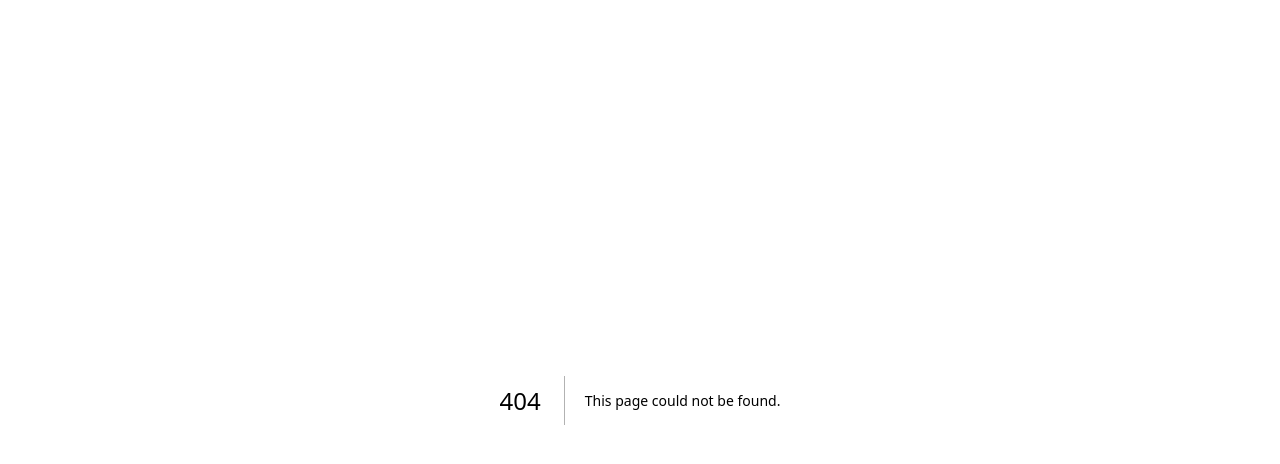
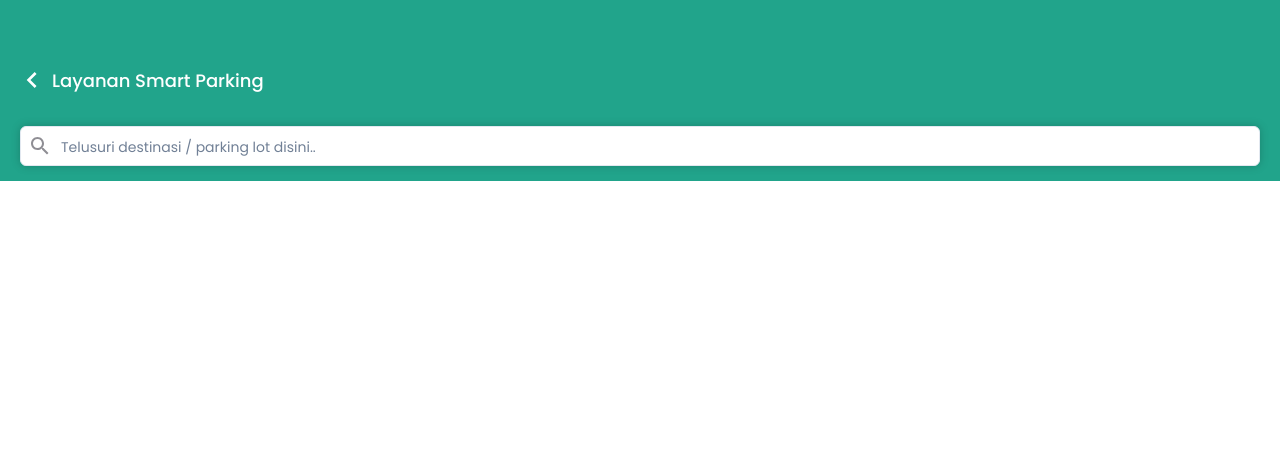
Before and after one commit to riandyhasan/Jogja-Smart-Service, a Next.js app in the folder fe/: page /smart-parking in a window 1280 px wide. Before the commit this address had no page. Shown: the top 464 px of the page. Built offline with nearby package versions, Linux system fonts and the light colour scheme.

Commit message:
chore: adding GreenHeader component

```diff
--- a/fe/package.json
+++ b/fe/package.json
@@ -10,9 +10,11 @@
   },
   "dependencies": {
     "@chakra-ui/react": "^2.4.2",
-    "@emotion/react": "^11",
-    "@emotion/styled": "^11",
+    "@emotion/react": "^11.10.5",
+    "@emotion/styled": "^11.10.5",
     "@fontsource/poppins": "^4.5.10",
+    "@mui/icons-material": "^5.10.16",
+    "@mui/material": "^5.10.16",
     "framer-motion": "^6",
     "next": "13.0.5",
     "react": "18.2.0",
--- /dev/null
+++ b/fe/pages/smart-parking/index.js
@@ -0,0 +1,7 @@
+import GreenHeader from '../../src/components/GreenHeader';
+
+const SmartParking = () => {
+  return <GreenHeader searchBar={true} />;
+};
+
+export default SmartParking;
--- /dev/null
+++ b/fe/src/components/CustomIcon/index.js
@@ -0,0 +1,17 @@
+import { Flex } from '@chakra-ui/react';
+import colours from '../../../styles/colours';
+
+const CustomIcon = ({ iconComp, containerSize, onClick }) => {
+  return (
+    <Flex
+      alignItems={'center'}
+      justifyContent={'center'}
+      w={containerSize ?? '24px'}
+      cursor={'pointer'}
+      onClick={onClick}>
+      {iconComp}
+    </Flex>
+  );
+};
+
+export default CustomIcon;
--- /dev/null
+++ b/fe/src/components/GreenHeader/index.js
@@ -0,0 +1,65 @@
+import { Box, Flex, Input, InputGroup, InputLeftElement, Text } from '@chakra-ui/react';
+import colours from '../../../styles/colours';
+import CustomIcon from '../CustomIcon';
+import KeyboardArrowLeftIcon from '@mui/icons-material/KeyboardArrowLeft';
+import SearchIcon from '@mui/icons-material/Search';
+import ShareIcon from '@mui/icons-material/Share';
+import IosShareIcon from '@mui/icons-material/IosShare';
+import { useRouter } from 'next/router';
+
+const GreenHeader = ({ searchBar }) => {
+  const router = useRouter();
+
+  return (
+    <Box bg={colours.custom3} padding={`64px 20px ${searchBar ? '15px' : '8px'} 20px`}>
+      {searchBar ? (
+        <>
+          <Flex marginBottom={'30px'} alignItems={'center'}>
+            <CustomIcon
+              iconComp={<KeyboardArrowLeftIcon sx={{ fontSize: 32, color: 'white' }} />}
+              onClick={() => {
+                router.back();
+              }}
+            />
+            <Text fontSize={'18px'} color={'white'} fontWeight={'medium'} marginLeft={'8px'}>
+              Layanan Smart Parking
+            </Text>
+          </Flex>
+          <Flex justifyContent={'center'}>
+            <InputGroup w={'full'}>
+              <InputLeftElement
+                pointerEvents='none'
+                children={<SearchIcon sx={{ fontSize: 24, color: colours.placeholder }} />}
+              />
+              <Input
+                type='text'
+                placeholder='Telusuri destinasi / parking lot disini..'
+                bg={'white'}
+                focusBorderColor={colours.custom4}
+                sx={{ filter: 'drop-shadow(0px 0px 4px rgba(0, 0, 0, 0.2))' }}
+                _placeholder={{ fontSize: '14px' }}
+              />
+            </InputGroup>
+          </Flex>
+        </>
+      ) : (
+        <>
+          <Flex alignItems={'center'} justifyContent={'space-between'}>
+            <CustomIcon
+              iconComp={<KeyboardArrowLeftIcon sx={{ fontSize: 32, color: 'white' }} />}
+              onClick={() => {
+                router.back();
+              }}
+            />
+            <Text fontSize={'20px'} color={'white'} fontWeight={'medium'} marginBottom={'8px'}>
+              Layanan Smart Parking
+            </Text>
+            <CustomIcon iconComp={<IosShareIcon sx={{ fontSize: 24, color: 'white' }} />} />
+          </Flex>
+        </>
+      )}
+    </Box>
+  );
+};
+
+export default GreenHeader;
--- a/fe/src/components/ServiceCard/index.js
+++ b/fe/src/components/ServiceCard/index.js
@@ -2,7 +2,7 @@ import { Box, color, Flex, Text } from '@chakra-ui/react';
 import Image from 'next/image';
 import colours from '../../../styles/colours';
 
-const ServiceCard = ({ title, src }) => {
+const ServiceCard = ({ title, src, onClick }) => {
   return (
     <Flex
       sx={{ filter: 'drop-shadow(0px 0px 8px rgba(0, 0, 0, 0.2))' }}
@@ -12,7 +12,9 @@ const ServiceCard = ({ title, src }) => {
       borderRadius={20}
       flexDir={'column'}
       alignItems={'center'}
-      padding={'30px 12px 0px 12px'}>
+      padding={'30px 12px 0px 12px'}
+      cursor={'pointer'}
+      onClick={onClick}>
       <Flex h={'64px'} w={'64px'} pos={'relative'} marginBottom={'24px'}>
         <Image src={src} alt={'Smart Parking Logo'} layout={'fill'} />
       </Flex>
--- a/fe/styles/colours.js
+++ b/fe/styles/colours.js
@@ -4,6 +4,8 @@ const colours = {
   custom3: '#21A48B',
   custom4: '#ABDDE1',
   custom5: '#F4F7F9',
+
+  placeholder: '#8F8E94',
 };
 
 export default colours;
```
Also changed, not shown: fe/pages/home/index.js (+10 -2 lines), fe/pages/lot-detail/index.js (added, +7 -0 lines), 1 other file (tests, documents, lock files or other folders).
